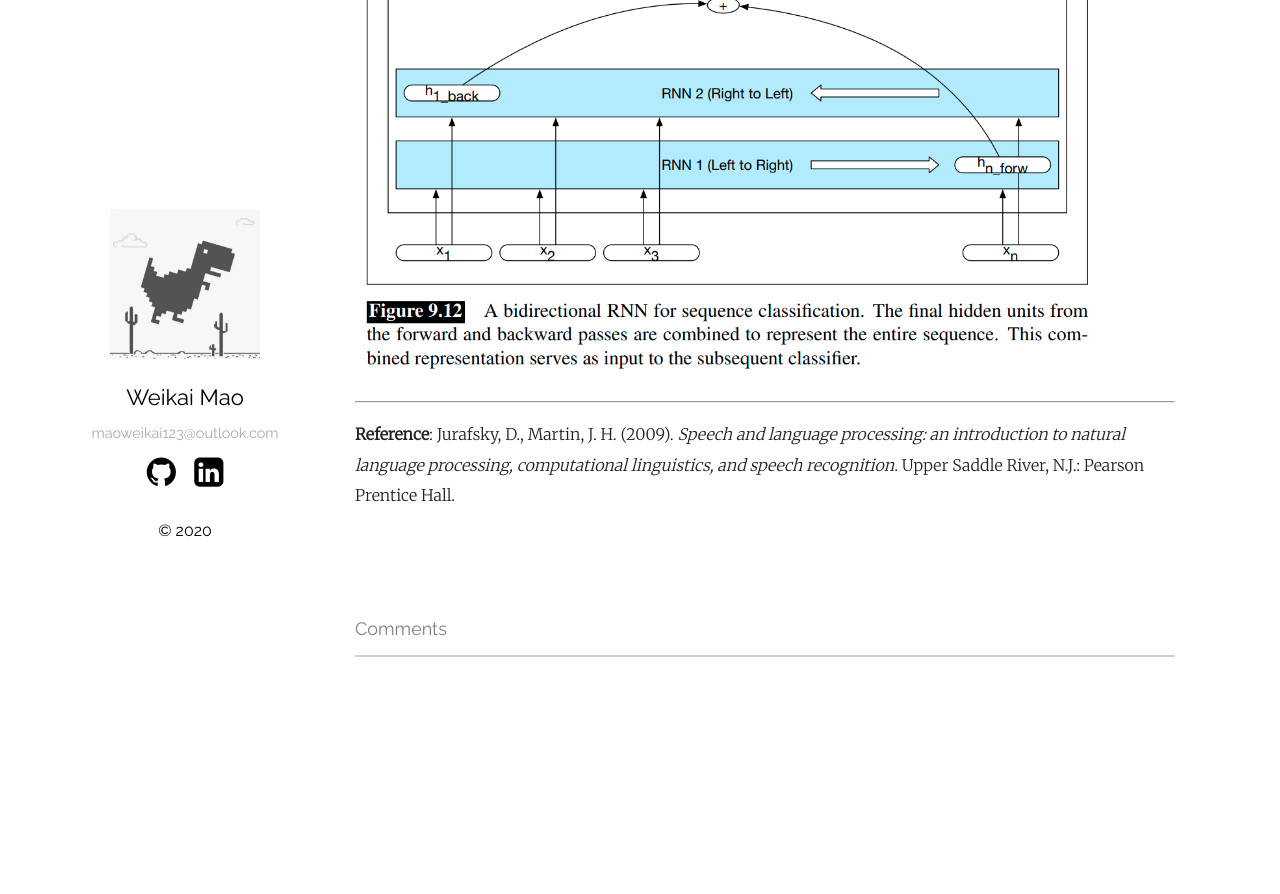
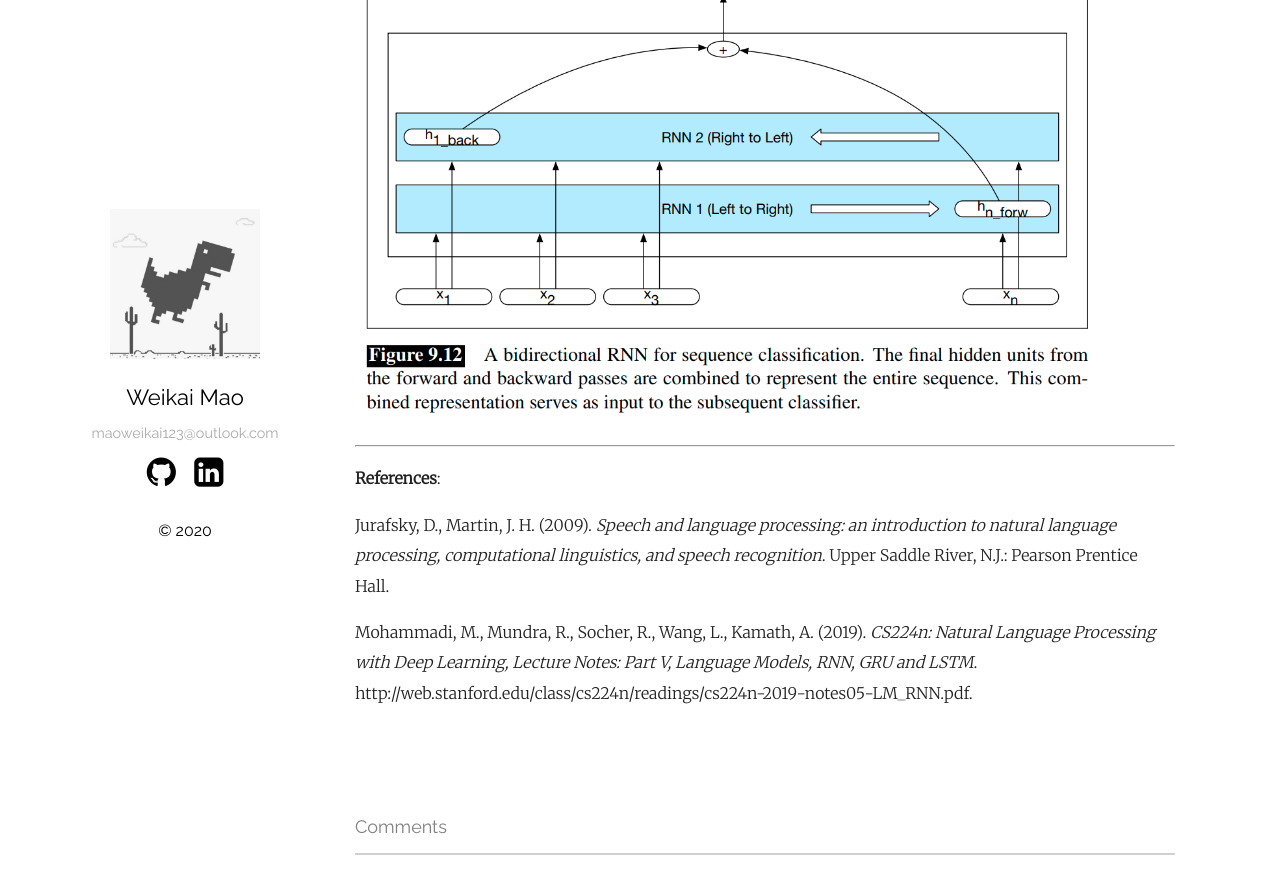
Before and after one commit to WalkerMao/walkermao.github.io, a Jekyll site: the page built from _posts/2020-06-25-Neural-LMs-RNNs.md, in a window 1280 px wide and 900 px high, scrolled down 8063 px. Shown: the top 894 px of the window. Built offline with Jekyll 4.4.1, drawn with Linux system fonts in a browser that asks for light colours; formulas are drawn with MathJax 3; comment, search, counter and statistics services are not loaded; before the commit the page ends 8765 px from its top, so only the background shows below that.

Commit message:
update Neural-LMs-RNNs.md

```diff
--- a/_posts/2020-06-25-Neural-LMs-RNNs.md
+++ b/_posts/2020-06-25-Neural-LMs-RNNs.md
@@ -58,6 +58,7 @@
 #### Forward Inference in Simple RNNs
 
 **Forward inference** in a RNN maps a sequence of inputs to a sequence of outputs. To compute an output $y_t$ for an input $x_t$, we need the activation value for the hidden layer $h_t$. To calculate this, we multiply the input $x_t$ with the weight matrix $W$, and the hidden layer from the previous time-step $h_{t-1}$ with the weight matrix $U$. We add these values together and pass them through a suitable activation function, $g(\cdot)$, to arrive at the activation value for the current hidden layer, $h_t$:
+
 $$
 h_t = g(Uh_{t-1} + Wx_t).
 $$
@@ -155,4 +156,9 @@
 
 ---
 
-**Reference**: Jurafsky, D., Martin, J. H. (2009). *Speech and language processing: an introduction to natural language processing, computational linguistics, and speech recognition*. Upper Saddle River, N.J.: Pearson Prentice Hall.
+**References**:
+
+Jurafsky, D., Martin, J. H. (2009). *Speech and language processing: an introduction to natural language processing, computational linguistics, and speech recognition*. Upper Saddle River, N.J.: Pearson Prentice Hall.
+
+Mohammadi, M., Mundra, R., Socher, R., Wang, L., Kamath, A. (2019). *CS224n: Natural Language Processing with Deep
+Learning, Lecture Notes: Part V, Language Models, RNN, GRU and LSTM*. http://web.stanford.edu/class/cs224n/readings/cs224n-2019-notes05-LM_RNN.pdf.
```
